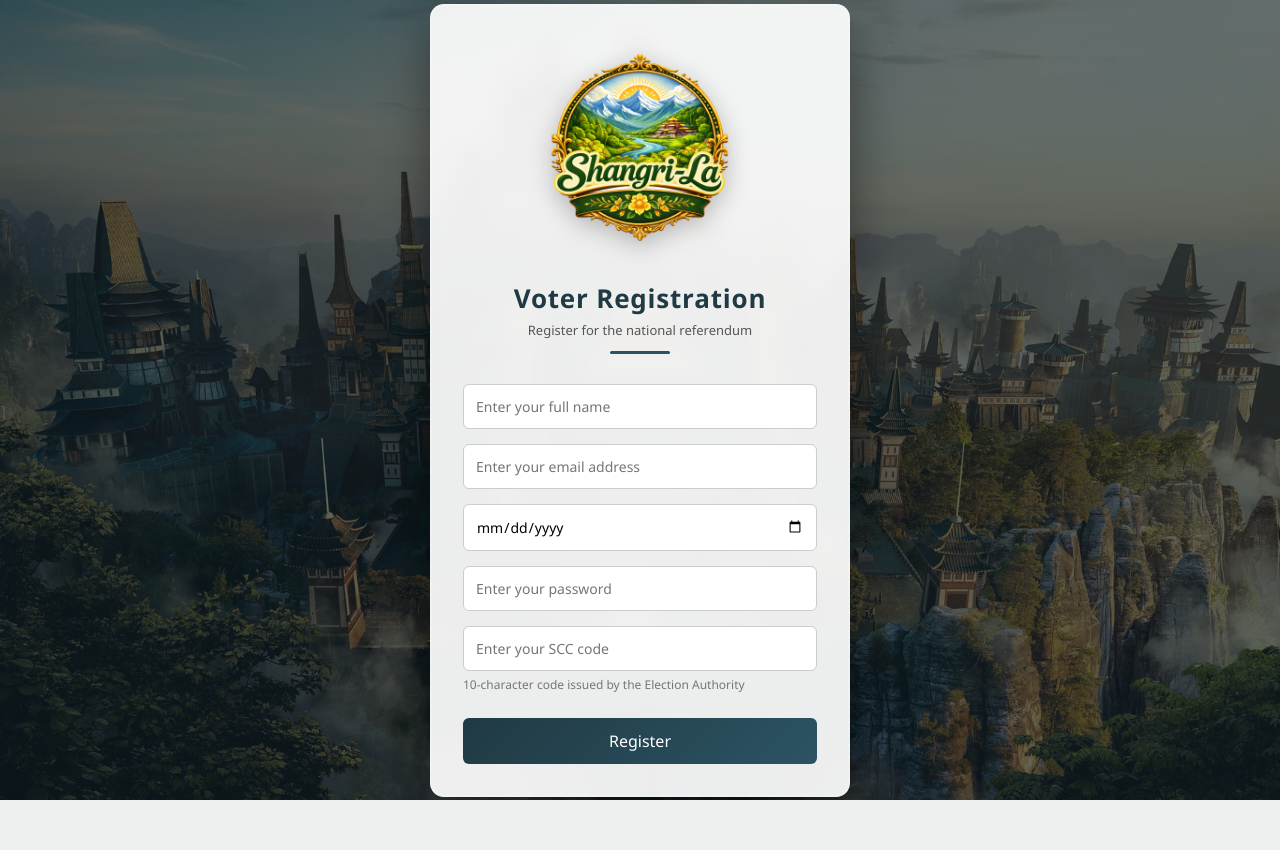
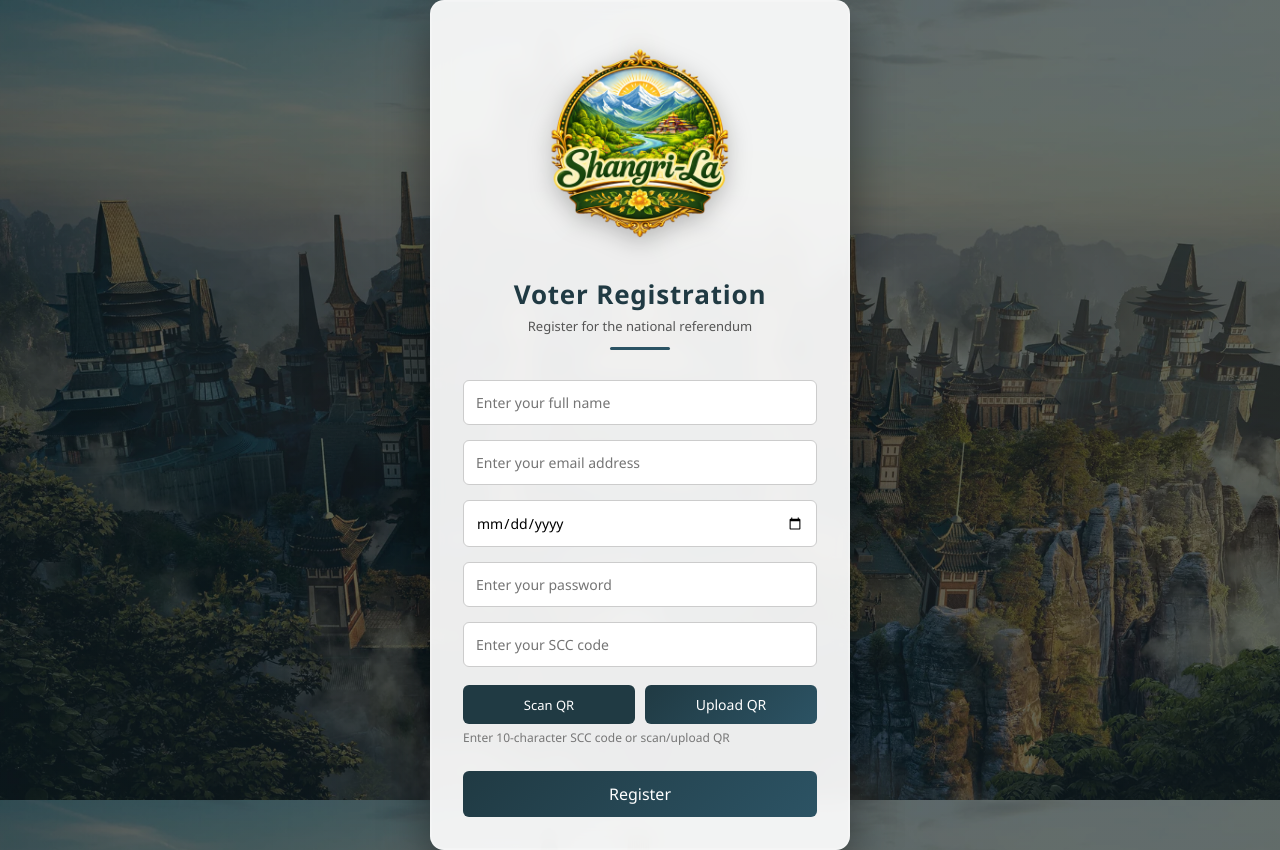
Before and after one commit to rbt3601/mslr-referendum, a Flask app: page /register in a window 1280 px wide. Before the commit the page ends 800 px from the top, so only its background shows below. Run offline with Flask 3, Linux system fonts and the light colour scheme.

Commit message:
Updated and final Registration code

```diff
--- a/static/css/style.css
+++ b/static/css/style.css
@@ -181,3 +181,31 @@ button:hover {
     margin: 12px auto 20px;
     border-radius: 3px;
 }
+
+.scc-field {
+    display: flex;
+    gap: 8px;
+}
+
+#scanBtn {
+    width: 110px;
+    background: #203a43;
+    color: white;
+    border: none;
+    border-radius: 6px;
+    cursor: pointer;
+    font-size: 13px;
+}
+
+.qr-actions {
+    display: flex;
+    gap: 10px;
+    margin-top: 8px;
+}
+
+.qr-actions button {
+    flex: 1;
+    padding: 10px;
+    font-size: 14px;
+    border-radius: 6px;
+}
--- a/templates/register.html
+++ b/templates/register.html
@@ -5,16 +5,19 @@
     <title>Shangri-La Referendum Registration</title>
     <link rel="stylesheet" href="/static/css/style.css">
 </head>
+
 <body>
+
+<!-- QR Scanner Library -->
+<script src="https://unpkg.com/html5-qrcode"></script>
 
 <div class="page">
     <div class="card">
+
         <div class="logo">
             <img src="/static/logo.png" alt="Shangri-La Logo" class="logo-img">
             <h1 class="title">Voter Registration</h1>
-            <p class="helper-text">
-                Register for the national referendum
-            </p>
+            <p class="helper-text">Register for the national referendum</p>
             <div class="divider"></div>
         </div>
 
@@ -44,38 +47,103 @@
                     required
                     pattern="[A-Z0-9]{10}"
                     title="SCC must be exactly 10 uppercase letters or numbers">
+
+                <div class="qr-actions">
+                    <button type="button" id="scanBtn">Scan QR</button>
+                    <button type="button" id="uploadBtn">Upload QR</button>
+                </div>
+
+                <input
+                    type="file"
+                    id="qrUpload"
+                    accept="image/*"
+                    style="display:none;">
+
                 <small class="hint">
-                    10-character code issued by the Election Authority
+                    Enter 10-character SCC code or scan/upload QR
                 </small>
             </div>
 
             <button type="submit">Register</button>
         </form>
 
+        <!-- Camera Scan Area -->
+        <div id="qr-reader" style="display:none; width:300px; margin:20px auto;"></div>
+
         <div id="message" class="message"></div>
-
     </div>
 </div>
 
 <script>
+/* ================= DOB (18+ Restriction) ================= */
 const dobInput = document.getElementById("dob");
 const today = new Date();
-
-
 const maxDate = new Date(
     today.getFullYear() - 18,
     today.getMonth(),
     today.getDate()
 );
-
 dobInput.max = maxDate.toISOString().split("T")[0];
 
+/* ================= QR Scan (Camera) ================= */
+const scanBtn = document.getElementById("scanBtn");
+const qrReader = document.getElementById("qr-reader");
+let html5QrCode;
+
+scanBtn.addEventListener("click", async () => {
+    qrReader.style.display = "block";
+
+    if (!html5QrCode) {
+        html5QrCode = new Html5Qrcode("qr-reader");
+    }
+
+    try {
+        await html5QrCode.start(
+            { facingMode: "environment" },
+            { fps: 10, qrbox: 250 },
+            (decodedText) => {
+                document.getElementById("scc").value = decodedText.toUpperCase();
+                html5QrCode.stop();
+                qrReader.style.display = "none";
+            }
+        );
+    } catch (err) {
+        alert("Camera access failed. Please allow camera permission.");
+        console.error(err);
+    }
+});
+
+/* ================= QR Upload (Image File) ================= */
+const uploadBtn = document.getElementById("uploadBtn");
+const qrUpload = document.getElementById("qrUpload");
+
+uploadBtn.addEventListener("click", () => {
+    qrUpload.click();
+});
+
+qrUpload.addEventListener("change", async (event) => {
+    const file = event.target.files[0];
+    if (!file) return;
+
+    const tempQr = new Html5Qrcode("qr-reader");
+
+    try {
+        const decodedText = await tempQr.scanFile(file, true);
+        document.getElementById("scc").value = decodedText.toUpperCase();
+    } catch (err) {
+        alert("Invalid QR image. Please upload a valid SCC QR code.");
+        console.error(err);
+    }
+});
+
+/* ================= Form Submit ================= */
 document.getElementById("registerForm").addEventListener("submit", async function(e) {
     e.preventDefault();
 
     const messageBox = document.getElementById("message");
     messageBox.textContent = "";
     messageBox.className = "message";
+    messageBox.style.display = "none";
 
     scc.value = scc.value.toUpperCase();
 
@@ -94,7 +162,6 @@
     });
 
     const result = await response.json();
-
     messageBox.style.display = "block";
 
     if (response.ok) {
```
Also changed, not shown: SDUBJ5IOYB.png (added). Lines whose indentation alone changed are shown as unchanged.
